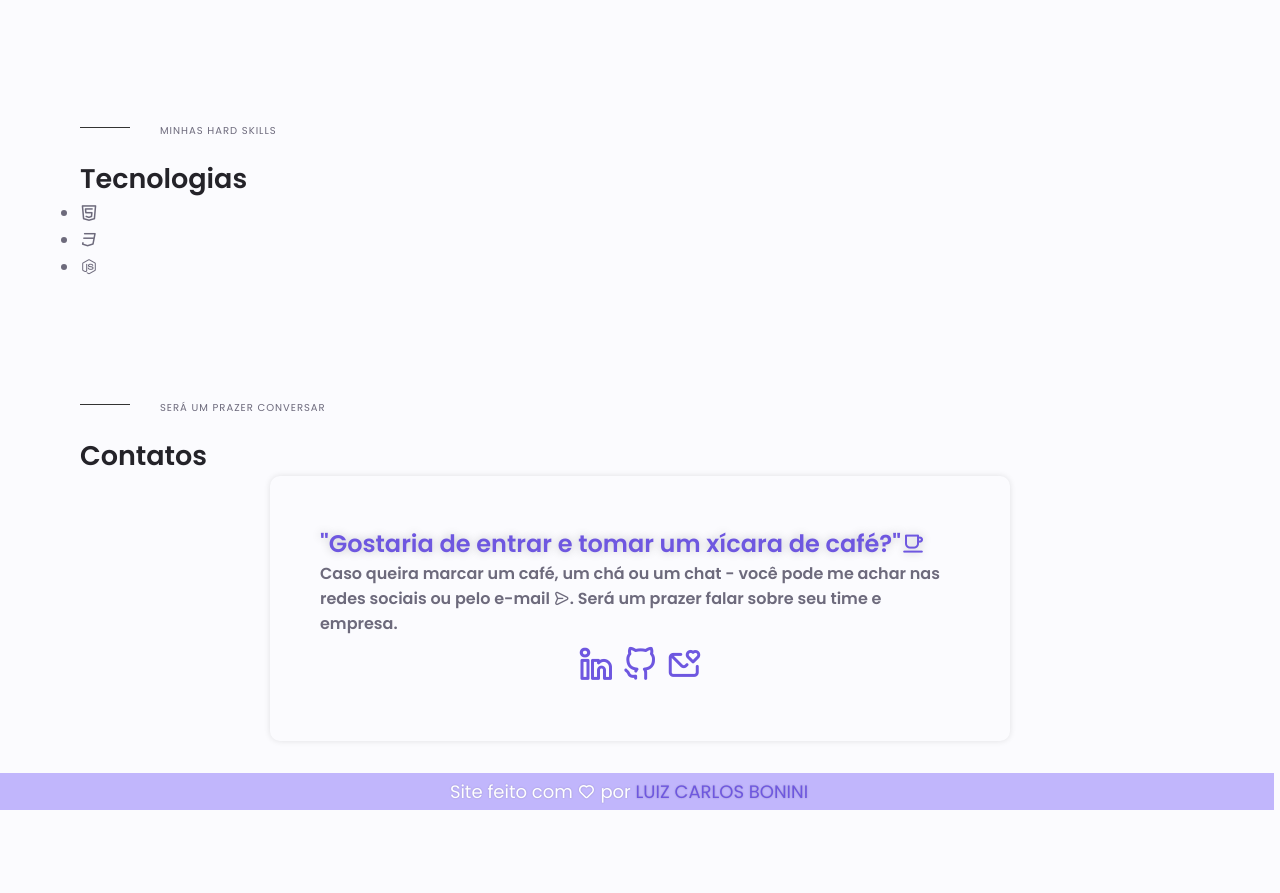
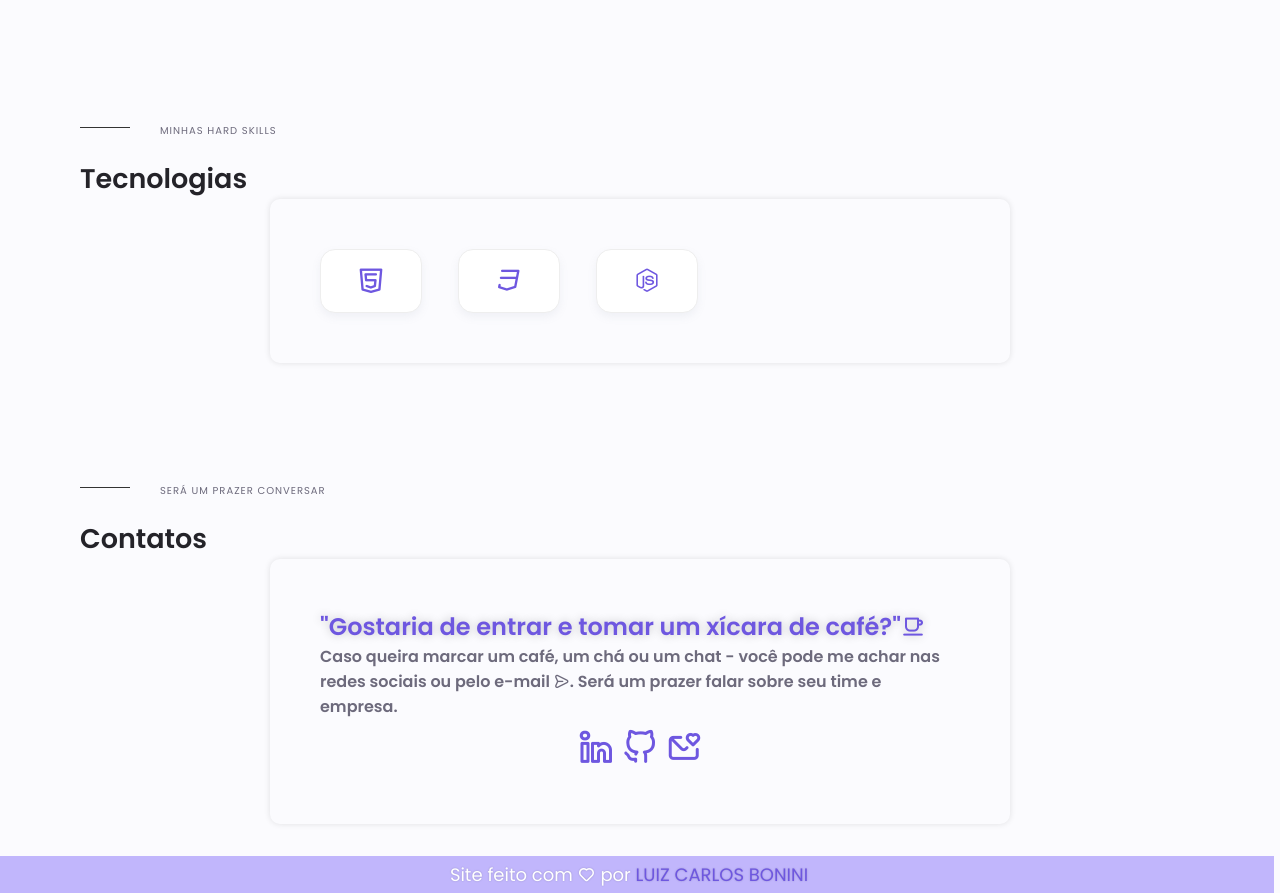
Before and after one commit to LuizCBonini/Portfolio, a plain HTML site: page index.html in a window 1280 px wide. Shown: the part 1823-2716 px from the top of the page. Before the commit the page ends 2633 px from the top, so only its background shows below. Drawn offline with nearby package versions, Linux system fonts and the light colour scheme.

Commit message:
att skill-icon

```diff
--- a/index.html
+++ b/index.html
@@ -143,21 +143,21 @@
                 <h2>Tecnologias </h2>
             </div>
 
-            <div class="skill__content">
+            <div class="skill__container">
                 <ul class="skill__grid">
                     <!--HTML-->
                     <li>
-                        <i class="uil uil-html5-alt"></i>
+                        <i class="uil uil-html5-alt skill-icon"></i>
                     </li>
 
                     <!--CSS-->
                     <li>
-                        <i class="uil uil-css3-simple"></i>
+                        <i class="uil uil-css3-simple skill-icon"></i>
                     </li>
 
                     <!--JavaScript-->
                     <li>
-                        <i class="uil uil-java-script"></i>
+                        <i class="uil uil-java-script skill-icon"></i>
                     </li>
                 </ul>
             </div>
--- a/style.css
+++ b/style.css
@@ -372,13 +372,42 @@ header {
     padding-top: 120px;
 }
 
-.skillsGrid {
+.skill__container {
+    text-align: center;
+    max-width: 40rem;
+    box-shadow: 0px 0px 6px rgba(0, 0, 0, 0.11);
+    padding: 50px;
+    border-radius: 10px;
+    font-size: var(--normal-font-size);
+    font-weight: var(--font-semi-bold);
+    margin: auto;
+}
+
+.skill__grid {
     display: -ms-grid;
     display: grid;
     -ms-grid-columns: (minmax(80px, 1fr))[auto-fill];
     grid-template-columns: repeat(auto-fill, minmax(80px, 1fr));
     grid-column-gap: 50px;
     grid-row-gap: 50px;
+    list-style: none;
+}
+
+.skill__grid li {
+    background-color: white;
+    padding: 10px;
+    border-radius: 15px;
+    width: 80px;
+    -webkit-transition: all 0.3s ease-in;
+    transition: all 0.3s ease-in;
+    -webkit-box-shadow: 0px 4px 8px rgb(134 151 168 / 10%);
+    box-shadow: 0px 4px 8px rgb(134 151 168 / 10%);
+    border: 1px solid #eee;
+}
+
+.skill-icon {
+    font-size: 1.75rem;
+    color: var(--first-color);
 }
 
 /* ------------------------------- CONTACT SECTION ------------------ */
@@ -454,12 +483,12 @@ footer {
         flex-direction: column;
         align-items: center;
         justify-content: space-around;
-        transform: translateX(100%); /* Faz transbordar */
         transition: transform 0.3s ease-in;
         /*---*/
         background-color: var(--body-color);
         box-shadow: 0 -1px 4px rgba(0, 0, 0, .15);
         border-radius: 1.5rem 0 0 1.5rem;
+        transform: translateX(100%); /* Faz transbordar */
     }
 
     .nav-list li {
@@ -488,7 +517,7 @@ footer {
 
     .home__blob {
         width: 230px;
-        margin: -40px;
+
     }
 
     .home__description {
```
